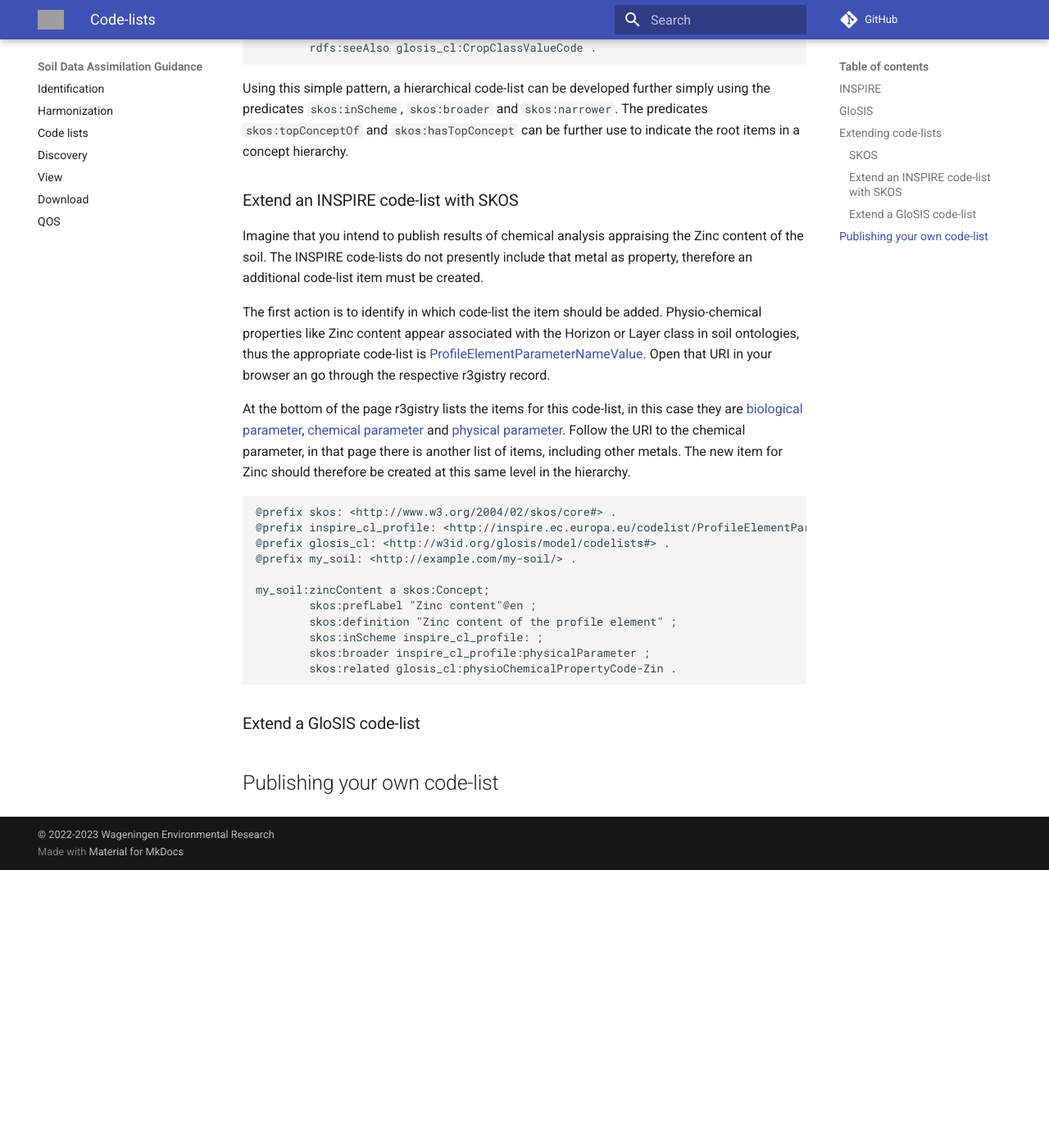
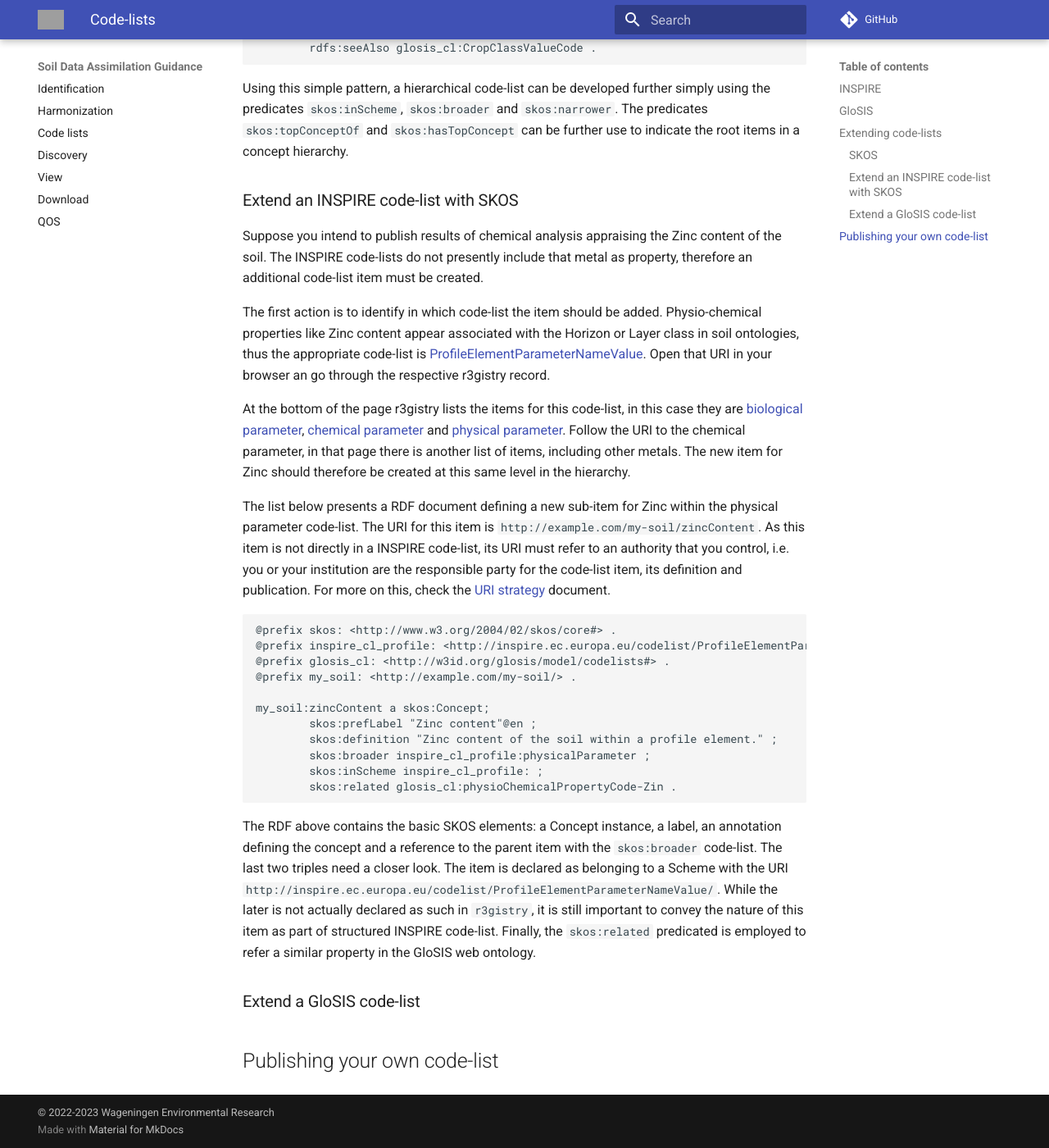
Before and after one commit to ejpsoil/soildata-assimilation-guidance, an MkDocs documentation site: the page built from docs/code-listsExtension.md, in a window 1280 px wide and 1400 px high, scrolled down 2909 px. Shown: the whole window at 82% size. Built offline with MkDocs 1.6.1 and Material for MkDocs 9.7.7, drawn with Linux system fonts in a browser that asks for light colours; comment, search, counter and statistics services are not loaded; before the commit the page ends 3970 px from its top, so only the background shows below that; grey boxes are pictures that could not be loaded.

Commit message:
Example extending an INSPIRE code-list

````diff
--- a/docs/code-lists.md
+++ b/docs/code-listsExtension.md
@@ -146,7 +146,7 @@ to indicate the root items in a concept hierarchy.
 
 ### Extend an INSPIRE code-list with SKOS
 
-Imagine that you intend to publish results of chemical analysis appraising the
+Suppose you intend to publish results of chemical analysis appraising the
 Zinc content of the soil. The INSPIRE code-lists do not presently include that
 metal as property, therefore an additional code-list item must be created.
 
@@ -162,6 +162,12 @@ parameter](http://inspire.ec.europa.eu/codelist/ProfileElementParameterNameValue
 and [physical
 parameter](http://inspire.ec.europa.eu/codelist/ProfileElementParameterNameValue/physicalParameter). Follow the URI to the chemical parameter, in that page there is another list of items, including other metals. The new item for Zinc should therefore be created at this same level in the hierarchy.
 
+The list below presents a RDF document defining a new sub-item for Zinc within the physical parameter code-list.
+The URI for this item is `http://example.com/my-soil/zincContent`. As this item
+is not directly in a INSPIRE code-list, its URI must refer to an authority that
+you control, i.e. you or your institution are the responsible party for the
+code-list item, its definition and publication. For more on this, check the [URI strategy](uri.md) document.
+
 ```turtle
 @prefix skos: <http://www.w3.org/2004/02/skos/core#> .
 @prefix inspire_cl_profile: <http://inspire.ec.europa.eu/codelist/ProfileElementParameterNameValue/> .
@@ -170,14 +176,21 @@ parameter](http://inspire.ec.europa.eu/codelist/ProfileElementParameterNameValue
 
 my_soil:zincContent a skos:Concept;
         skos:prefLabel "Zinc content"@en ;
-        skos:definition "Zinc content of the profile element" ;
+        skos:definition "Zinc content of the soil within a profile element." ;
+        skos:broader inspire_cl_profile:physicalParameter ;
         skos:inScheme inspire_cl_profile: ;
-        skos:broader inspire_cl_profile:physicalParameter ;
         skos:related glosis_cl:physioChemicalPropertyCode-Zin .
 ```
 
-
-
+The RDF above contains the basic SKOS elements: a Concept instance, a label, an
+annotation defining the concept and a reference to the parent item with the
+`skos:broader` code-list. The last two triples need a closer look. The item is
+declared as belonging to a Scheme with the URI
+`http://inspire.ec.europa.eu/codelist/ProfileElementParameterNameValue/`. While
+the later is not actually declared as such in `r3gistry`, it is still important to
+convey the nature of this item as part of structured INSPIRE code-list. Finally,
+the `skos:related` predicated is employed to refer a similar property in the
+GloSIS web ontology.
 
 ### Extend a GloSIS code-list
 
````
